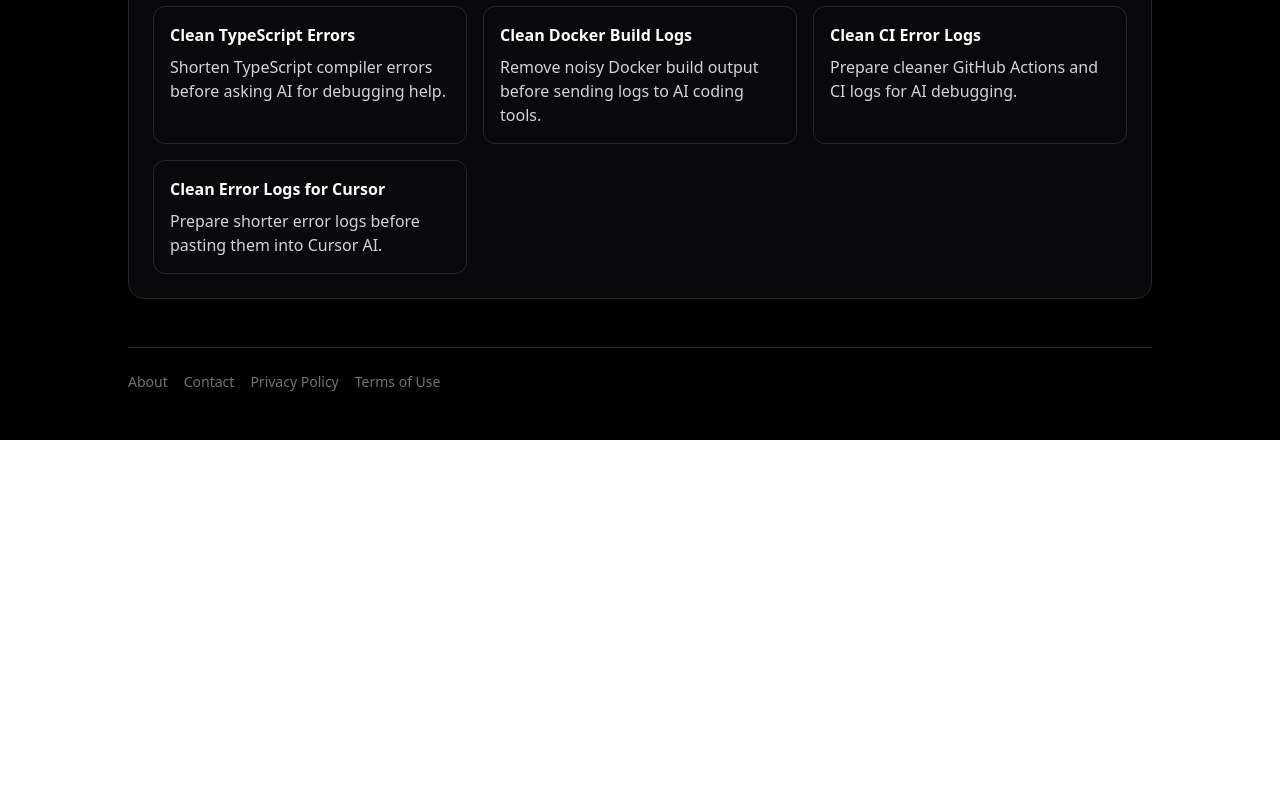
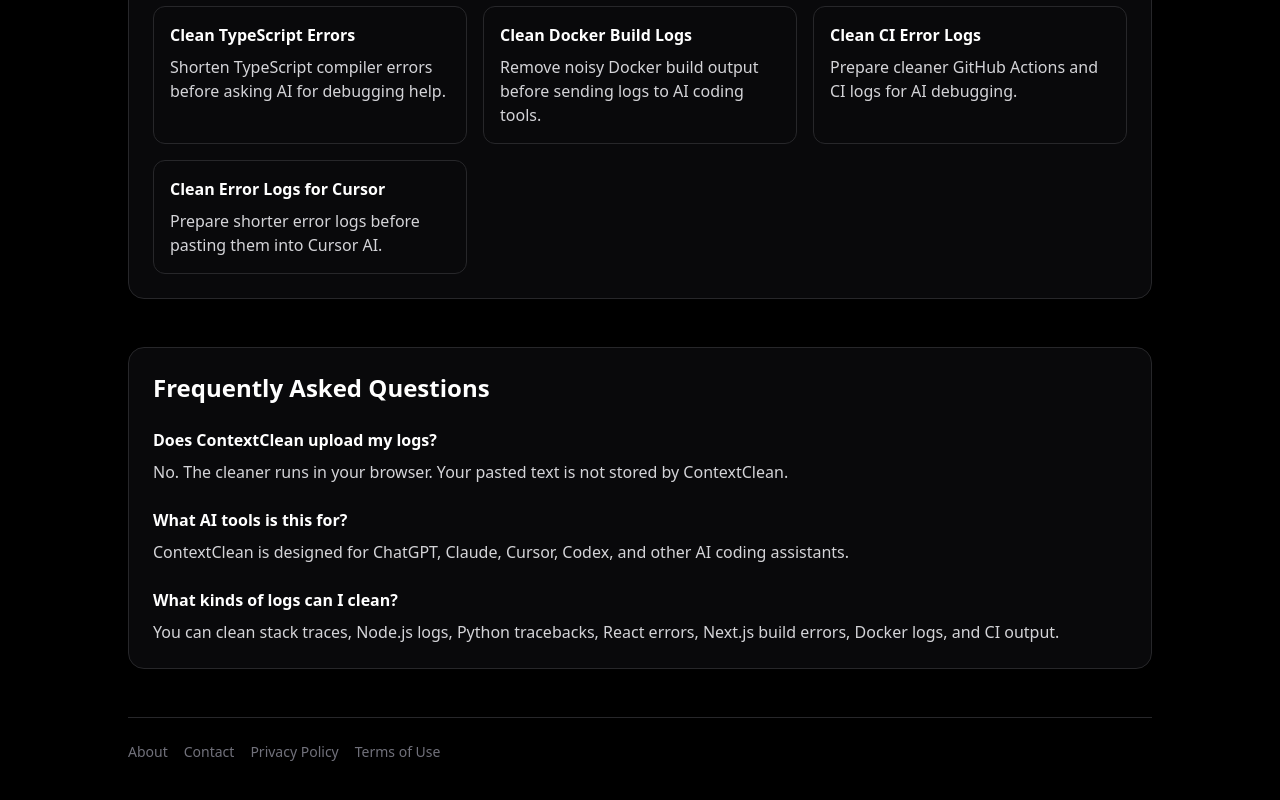
Before and after one commit to hyuchao25/contextclean, a Next.js app: page / in a window 1280 px wide. Shown: the part 1461-2261 px from the top of the page. Before the commit the page ends 1901 px from the top, so only its background shows below. Built offline with nearby package versions, Linux system fonts and the light colour scheme.

Commit message:
Add homepage FAQ

```diff
--- a/src/app/page.tsx
+++ b/src/app/page.tsx
@@ -245,6 +245,43 @@
           </div>
 
         </section>
+        <section className="mt-12 rounded-2xl border border-zinc-800 bg-zinc-950 p-6">
+          <h2 className="mb-6 text-2xl font-bold text-white">
+            Frequently Asked Questions
+          </h2>
+
+          <div className="space-y-6 text-zinc-300">
+            <div>
+              <h3 className="mb-2 font-bold text-white">
+                Does ContextClean upload my logs?
+              </h3>
+              <p>
+                No. The cleaner runs in your browser. Your pasted text is not stored
+                by ContextClean.
+              </p>
+            </div>
+
+            <div>
+              <h3 className="mb-2 font-bold text-white">
+                What AI tools is this for?
+              </h3>
+              <p>
+                ContextClean is designed for ChatGPT, Claude, Cursor, Codex, and other
+                AI coding assistants.
+              </p>
+            </div>
+
+            <div>
+              <h3 className="mb-2 font-bold text-white">
+                What kinds of logs can I clean?
+              </h3>
+              <p>
+                You can clean stack traces, Node.js logs, Python tracebacks, React
+                errors, Next.js build errors, Docker logs, and CI output.
+              </p>
+            </div>
+          </div>
+        </section>
               <footer className="mt-12 border-t border-zinc-800 pt-6 text-sm text-zinc-500">
               <div className="flex flex-wrap gap-4">
             <a href="/about" className="hover:text-white">
```
